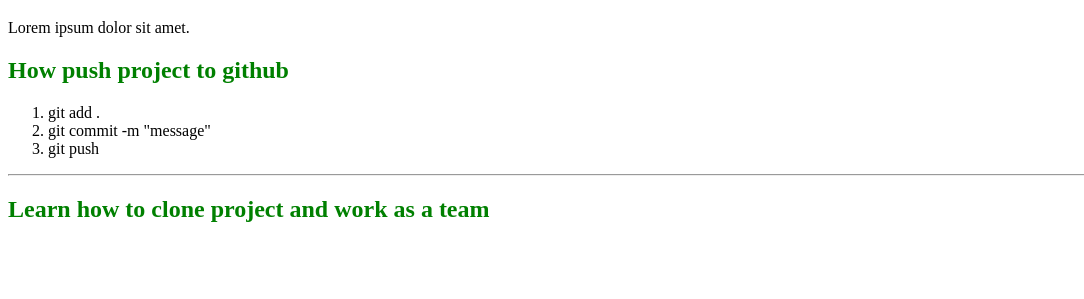
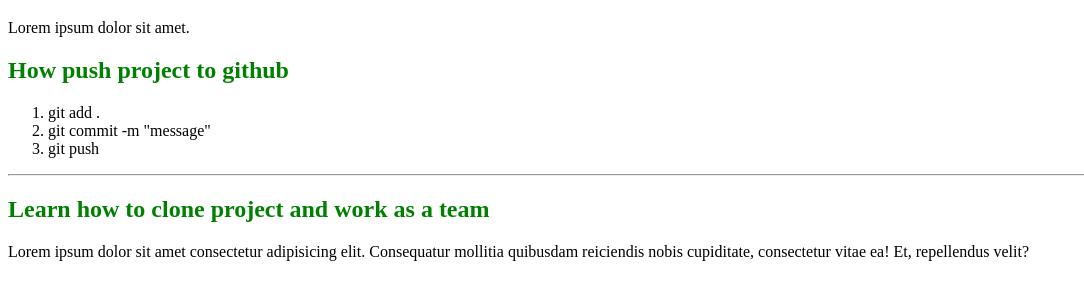
Before and after one commit to sreypheasin/web26-repo, a plain HTML site: page index.html in a window 1280 px wide. Shown: the part 61-360 px from the top of the page, without its empty margins (0-1084 px from the left). Drawn offline with Linux system fonts and the light colour scheme.

```diff
--- a/index.html
+++ b/index.html
@@ -18,6 +18,11 @@
       </ol>
       <hr />
       <h2>Learn how to clone project and work as a team</h2>
+      <p>
+        Lorem ipsum dolor sit amet consectetur adipisicing elit. Consequatur
+        mollitia quibusdam reiciendis nobis cupiditate, consectetur vitae ea!
+        Et, repellendus velit?
+      </p>
     </main>
   </body>
 </html>
```
